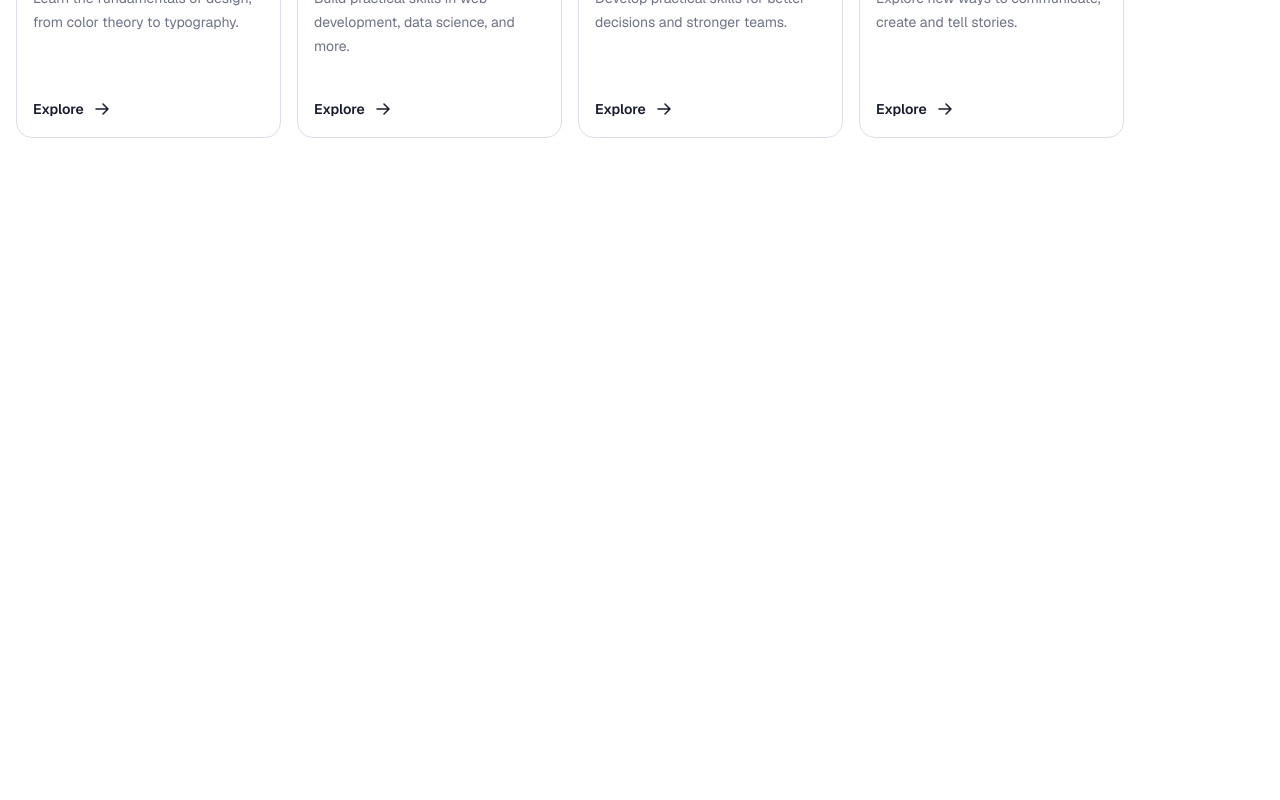
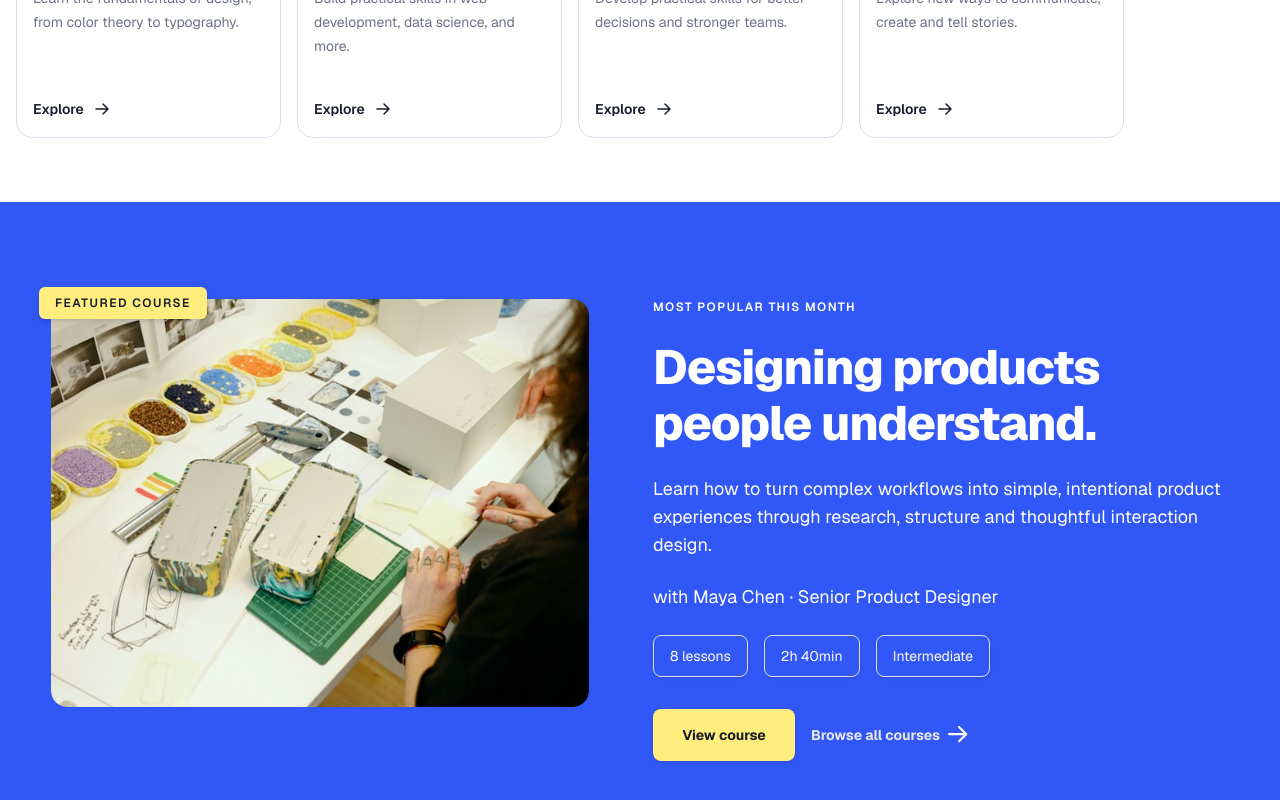
Before and after one commit to esthervbac/buzzvel-test, a Next.js app: page / in a window 1280 px wide. Shown: the part 1388-2188 px from the top of the page. Before the commit the page ends 1590 px from the top, so only its background shows below. Built offline with nearby package versions, Linux system fonts and the light colour scheme.

Commit message:
feat(): Added featured course content

```diff
--- a/src/app/page.tsx
+++ b/src/app/page.tsx
@@ -1,5 +1,6 @@
 import { Header } from "@/components/Header";
 import { Categories } from "@/components/home/CategoriesContent";
+import { FeaturedCourseContent } from "@/components/home/FeaturedCourseContent";
 import { Hero } from "@/components/home/HeroContent";
 
 export default function Home() {
@@ -9,6 +10,7 @@ export default function Home() {
       <main className="flex flex-1 w-full flex-col items-center justify-center">
         <Hero />
         <Categories />
+        <FeaturedCourseContent />
       </main>
     </div>
   );
--- /dev/null
+++ b/src/components/home/FeaturedCourseContent.tsx
@@ -0,0 +1,92 @@
+import Image from "next/image";
+import { Button } from "@/components/header/Button";
+import { LinkHeader } from "@/components/header/LinkHeader";
+import Link from "next/link";
+
+export function FeaturedCourseContent() {
+  return (
+    <div className="flex w-full min-h-[calc(100vh-80px)] items-center justify-center bg-[#3157F6] dark:bg-black pt-8 lg:pt-0 pb-16 px-4">
+      <div className="flex flex-col lg:flex-row items-center lg:items-start justify-center gap-16 max-w-7xl w-full">
+        <div className="w-full lg:w-auto flex justify-center lg:justify-start">
+          <div className="relative inline-block w-full max-w-134.5">
+            <Image
+              className="block relative z-0 w-full lg:w-134.5 h-auto lg:h-102 object-cover rounded-2xl"
+              src="/featured-course.svg"
+              alt="Featured Course Image"
+              width={538}
+              height={408}
+              priority
+            />
+            <div className="absolute -top-3 -left-3 bg-[#FFEE7E] rounded-md flex items-center justify-center z-10 py-2 px-4 shadow-md">
+              <span className="text-xs font-sans font-semibold text-[#171B2C] dark:text-black uppercase tracking-[1.44px]">
+                Featured Course
+              </span>
+            </div>
+          </div>
+        </div>
+
+        <div className="flex flex-col text-left max-w-xl gap-6 items-start">
+          <p className="text-[#FFFFFF] text-xs/4 font-sans font-semibold uppercase tracking-[1.44px]">
+            Most popular this month
+          </p>
+
+          <p className="text-[#FFFFFF] text-[48px]/14 sm:text-[48px]/14 font-sans font-extrabold tracking-[-1.2px] sm:tracking-[-1.2px] text-left whitespace-nowrap">
+            Designing products <br /> people understand.
+          </p>
+
+          <p className="text-[#FFFFFF] text-[16px]/7 sm:text-[18px]/7 font-sans font-normal text-left">
+            Learn how to turn complex workflows into simple, intentional product
+            experiences through research, structure and thoughtful interaction
+            design.
+          </p>
+
+          <p className="text-[#FFFFFF] text-[16px]/7 sm:text-[18px]/7 font-sans font-normal text-left">
+            with Maya Chen · Senior Product Designer
+          </p>
+
+          <div className="flex flex-row gap-4 w-full">
+            <Button
+              href="/#"
+              className="bg-transparent border border-[#DBDFEB] text-white hover:bg-white hover:text-[#3157F6] text-[14px]/6 font-normal"
+              label="8 lessons"
+            />
+            <Button
+              href="/#"
+              className="bg-transparent border border-[#DBDFEB] text-white hover:bg-white hover:text-[#3157F6] text-[14px]/6 font-normal"
+              label="2h 40min"
+            />
+            <Button
+              href="/#"
+              className="bg-transparent border border-[#DBDFEB] text-white hover:bg-white hover:text-[#3157F6] text-[14px]/6 font-normal"
+              label="Intermediate"
+            />
+          </div>
+
+          <div className="flex flex-col lg:flex-row items-center justify-center lg:justify-start gap-4 pt-2 w-full">
+            <Button
+              href="/#"
+              className="bg-[#FFEE7E] text-[#171B2C]! hover:bg-[#c4b450] hover:text-[#FFFFFF]! hover:border-[#FFFFFF] hover:border w-full lg:w-35.5 h-13 text-[14px]/6 font-bold!"
+              label="View course"
+            />
+            <div className="flex flex-row items-center justify-center gap-2">
+              <LinkHeader
+                href="/#"
+                label="Browse all courses"
+                className="text-[#E7E7EC] font-sans text-sm/6 leading-6 hover:no-underline font-bold"
+              />
+              <Link href="#">
+                <Image
+                  src="/white-arrow.svg"
+                  alt="White Arrow"
+                  width={20}
+                  height={20}
+                  priority
+                />
+              </Link>
+            </div>
+          </div>
+        </div>
+      </div>
+    </div>
+  );
+}
```
Also changed, not shown: public/featured-course.svg (added), public/white-arrow.svg (added).
